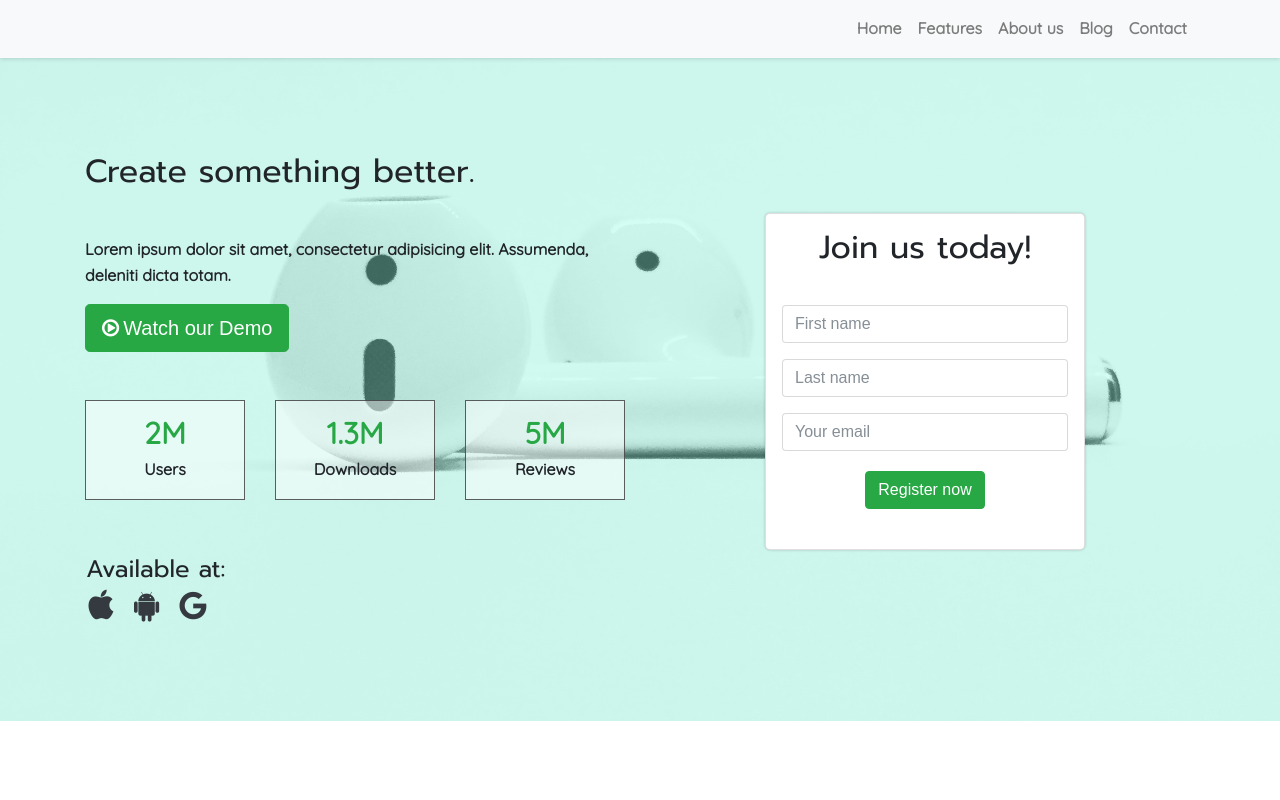
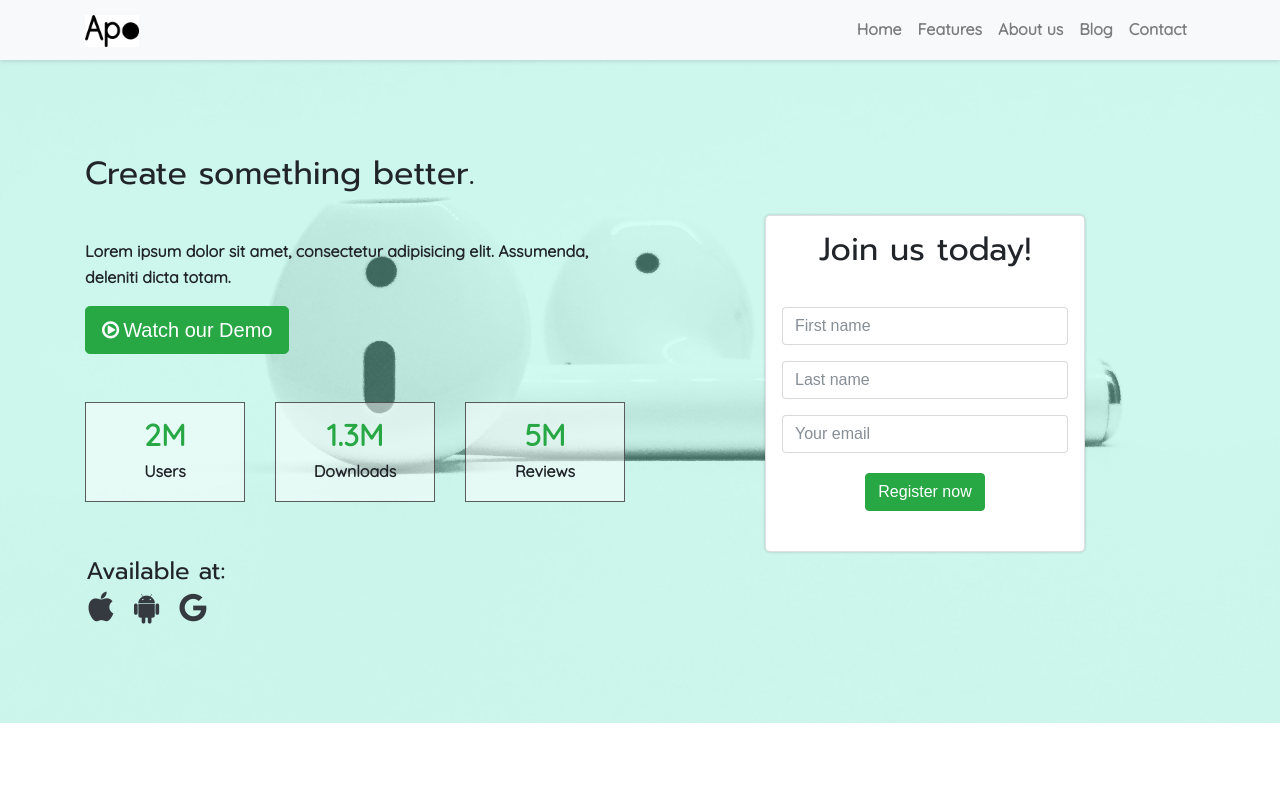
Before and after one commit to bisnurana/Home-Page-Design, a website: page src/index.html in a window 1280 px wide. Shown: the top 800 px of the page. Drawn offline with nearby package versions, Linux system fonts and the light colour scheme; files that its build step writes are made by us from their sources; the site is published under a folder, as on GitHub Pages, so addresses that start at the root find nothing; files whose address does not match are found by name.

Commit message:
img src fixed

```diff
--- a/src/index.html
+++ b/src/index.html
@@ -14,7 +14,7 @@
     <body>
       <nav class="navbar navbar-expand-md navbar-light bg-light">
         <div class="container">
-          <a class="navbar-brand" href="#"><img src="/img/apo.png" alt=""></a>
+          <a class="navbar-brand" href="#"><img src="img/apo.png" alt=""></a>
           <button class="navbar-toggler" type="button" data-toggle="collapse" data-target="#navbarNav" aria-controls="navbarNav" aria-expanded="false" aria-label="Toggle navigation">
             <span class="fa fa-bars"></span>
           </button>
@@ -243,7 +243,7 @@
         <div class="container">
           <div class="row py-5">
             <div class="col-md-2 text-md-left text-center">
-              <div class="footer-brand mb-3"><img src="/img/apo.png" alt="" /></div>
+              <div class="footer-brand mb-3"><img src="img/apo.png" alt="" /></div>
               <div class="footer-social mb-3">
                 <a href="#" class="fa fa-facebook-square fa-2x text-dark"></a>
                 <a href="#" class="fa fa-twitter-square fa-2x text-dark"></a>
```
